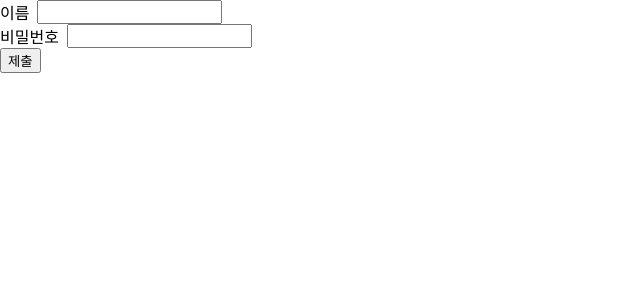
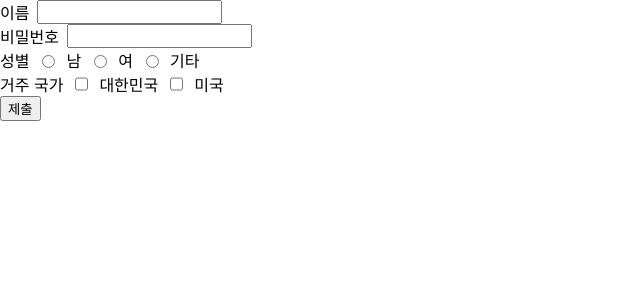
Before and after one commit to jmjkim/form-practice, a React (Vite) app: page /join in a window 1280 px wide. Shown: the top 300 px of the page, without its empty margins (0-640 px from the left). Built offline with nearby package versions, Linux system fonts and the light colour scheme.

Commit message:
Working on form submit behavior

```diff
--- /dev/null
+++ b/src/components/CheckboxField.tsx
@@ -0,0 +1,23 @@
+import {FunctionComponent} from 'react';
+import {CheckboxProps} from "../types/CheckboxProps";
+import useCheck from '../hooks/useCheck';
+
+const CheckboxField: FunctionComponent<CheckboxProps> = ({source, label, type}) => {
+    const {onCheck} = useCheck({source})
+
+    return (
+        <div>
+            <div style={{display: 'flex', gridGap: '8px'}}>
+                <label htmlFor={source}>{label}</label>
+
+                <input id={'대한민국'} name={source} type={type} value={'대한민국'} onChange={e => onCheck(e.target.value)}/>
+                <label htmlFor={'대한민국'}>대한민국</label>
+
+                <input id={'미국'} name={source} type={type} value={'미국'} onChange={e => onCheck(e.target.value)}/>
+                <label htmlFor={'미국'}>미국</label>
+            </div>
+        </div>
+    )
+}
+
+export default CheckboxField;
--- /dev/null
+++ b/src/components/SelectboxField.tsx
@@ -0,0 +1,26 @@
+import {FunctionComponent} from 'react';
+import {SelectboxProps} from "../types/SelectboxProps";
+import useSelect from "../hooks/useSelect";
+
+const SelectboxField: FunctionComponent<SelectboxProps> = ({source, label, type}) => {
+    const {onSelect} = useSelect({source})
+
+    return (
+        <div>
+            <div style={{display: 'flex', gridGap: '8px'}}>
+                <label htmlFor={source}>{label}</label>
+
+                <input id={'남'} name={source} type={type} value={'남'} onChange={e => onSelect(e.target.value)}/>
+                <label htmlFor={'남'}>남</label>
+
+                <input id={'여'} name={source} type={type} value={'여'} onChange={e => onSelect(e.target.value)}/>
+                <label htmlFor={'여'}>여</label>
+
+                <input id={'기타'} name={source} type={type} value={'기타'} onChange={e => onSelect(e.target.value)}/>
+                <label htmlFor={'기타'}>기타</label>
+            </div>
+        </div>
+    )
+}
+
+export default SelectboxField;
--- a/src/components/SimpleForm.tsx
+++ b/src/components/SimpleForm.tsx
@@ -8,23 +8,42 @@ export const FormContext = createContext({
     setErrors: (v: any) => {
     },
     errors: {} as Record<string, string>,
+
+    setSelectboxValues: (v: any) => {
+    },
+    selectboxValues: {} as Record<string, string>,
+
+    setCheckboxValues: (v: any) => {
+    },
+    checkboxValues: {} as Record<string, string>,
 })
 
 const SimpleForm = ({children}: PropsWithChildren<{}>) => {
     const [values, setValues] = useState({});
     const [errors, setErrors] = useState({});
+    const [selectboxValues, setSelectboxValues] = useState({});
+    const [checkboxValues, setCheckboxValues] = useState({});
 
-    const value = useMemo(() => ({setValues, values, errors, setErrors}), [setValues, values, errors, setErrors]);
+    const value = useMemo(() => ({
+        setValues, values, setErrors, errors, setSelectboxValues, selectboxValues, setCheckboxValues, checkboxValues,
+    }), [setValues, values, setErrors, errors, setSelectboxValues, selectboxValues, setCheckboxValues, checkboxValues]);
 
-    const isValuesValid = !Object.values(values).every(val => val === "");
+    const submitValues = {
+        ...values,
+        ...selectboxValues,
+        ...checkboxValues,
+    }
+
+    const valuesNotEmpty = Object.values(submitValues).every(val => val !== "");
     const noErrors = Object.values(errors).every(err => err === "");
+
+    console.log(submitValues, valuesNotEmpty, noErrors);
 
     const onClick = (e: any) => {
         e.preventDefault();
 
-        if (isValuesValid && noErrors) {
-            alert(JSON.stringify(values));
-        }
+        if (valuesNotEmpty && noErrors)
+            alert(JSON.stringify(submitValues));
     }
 
     return (
--- a/src/components/TextField.tsx
+++ b/src/components/TextField.tsx
@@ -1,7 +1,6 @@
-import React, {FunctionComponent, useState} from 'react';
+import {FunctionComponent} from 'react';
 import {InputProps} from "../types/InputProps";
-import {useInput} from "../hooks/useInput";
-
+import { useInput } from '../hooks/useInput';
 
 const TextField: FunctionComponent<InputProps> = ({source, label, placeholder, type, validate}) => {
     const { value, onChange, errors } = useInput({source, validate});
--- a/src/containers/UserInfoForm.tsx
+++ b/src/containers/UserInfoForm.tsx
@@ -1,12 +1,17 @@
 import SimpleForm from "../components/SimpleForm";
 import TextField from "../components/TextField";
+import SelectboxField from "../components/SelectboxField";
 import {min, max} from "../hooks/useInput";
+import CheckboxField from "../components/CheckboxField";
 
 function UserInfoForm(): JSX.Element {
     return (
         <SimpleForm>
             <TextField source={'name'} label={'이름'} validate={[min(5), max(10)]}/>
             <TextField type='password' source={'password'} label={'비밀번호'} validate={[min(5), max(10)]}/>
+
+            <SelectboxField type={'radio'} source={'gender'} label={'성별'}/>
+            <CheckboxField type={'checkbox'} source={'location'} label={'거주 국가'}/>
         </SimpleForm>
     );
 }
--- /dev/null
+++ b/src/hooks/useCheck.tsx
@@ -0,0 +1,21 @@
+import { CheckboxProps } from "../types/CheckboxProps";
+import { useCallback, useContext } from "react";
+import { FormContext } from "../components/SimpleForm"
+
+interface UseCheckboxProps extends Pick<CheckboxProps, 'source'> {
+}
+
+const useCheck = (props: UseCheckboxProps) => {
+    const { checkboxValues, setCheckboxValues } = useContext(FormContext);
+
+    const onCheck = useCallback((e: any) => {
+        setCheckboxValues({
+            ...checkboxValues,
+            [props.source]: e,
+        });
+    }, [checkboxValues]);
+
+    return {onCheck};
+}
+
+export default useCheck;
--- a/src/hooks/useInput.tsx
+++ b/src/hooks/useInput.tsx
@@ -1,34 +1,47 @@
 import {InputProps} from "../types/InputProps";
-import React, {useCallback, useContext} from "react";
+import {useCallback, useContext} from "react";
 import {FormContext} from "../components/SimpleForm";
 
 interface UseInputProps extends Pick<InputProps, 'source'>, Pick<InputProps, 'validate'> {
 }
 
-const min = (minNum: number) => (value: string, obj: errObj): string | undefined=> {
+const min = (minNum: number) => (value: string, obj: any): string | undefined => {
     if (value.length < minNum) {
-        if (value.length === 0) {
-            obj.setErrors({...obj.errors, [obj.key]: ""});
+        if (value === "") {
+            obj.setErrors({
+                ...obj.errors,
+                [obj.key]: "",
+            })
         }
-        return `반드시 ${minNum}자 이상 입력해주세요.`
 
-    } else {
-        obj.setErrors({...obj.errors, [obj.key]: ""});
+        else {
+            return `반드시 ${minNum}자 이상 입력해주세요.`;
+        }
+    }
+
+    else {
+        obj.setErrors({
+            ...obj.errors,
+            [obj.key]: "",
+        })
     }
 }
 
-const max = (maxNum: number) => (value: string, obj: errObj): string | undefined => {
+const max = (maxNum: number) => (value: string, obj: any): string | undefined => {
     if (value.length > maxNum) {
-        return `반드시 ${maxNum}자 이하로 입력해주세요.`;
+        return `반드시 ${maxNum}자 이하로 입력해주세요.`
     }
 
-    else if (value.length === 0) {
-        obj.setErrors({...obj.errors, [obj.key]: ""});
+    else if (value === "") {
+        obj.setErrors({
+            ...obj.errors,
+            [obj.key]: "",
+        })
     }
 }
 
 function useInput(props: UseInputProps) {
-    const { setValues, values, errors, setErrors } = useContext(FormContext);
+    const { setValues, values, setErrors, errors } = useContext(FormContext);
 
     const errObj = {
         key: props.source,
@@ -37,6 +50,7 @@ function useInput(props: UseInputProps) {
     };
 
     const onChange = useCallback((v: string) => {
+
         props.validate.forEach(func => {
             const errorMessage = func(v, errObj);
 
@@ -44,15 +58,14 @@ function useInput(props: UseInputProps) {
                 setErrors({
                     ...errors,
                     [props.source]: errorMessage,
-                });
+                })
             }
 
             setValues({
                 ...values,
                 [props.source]: v,
-            });
-        })
-
+            })
+        });
     }, [values, props.source]);
 
     return {value: values[props.source], onChange, errors}
--- /dev/null
+++ b/src/hooks/useSelect.tsx
@@ -0,0 +1,21 @@
+import { SelectboxProps } from "../types/SelectboxProps";
+import { useCallback, useContext } from "react";
+import { FormContext } from "../components/SimpleForm"
+
+interface UseSelectboxProps extends Pick<SelectboxProps, 'source'> {
+}
+
+const useSelect = (props: UseSelectboxProps) => {
+    const { selectboxValues, setSelectboxValues } = useContext(FormContext);
+
+    const onSelect = useCallback((e: any) => {
+        setSelectboxValues({
+            ...selectboxValues,
+            [props.source]: e,
+        });
+    }, [selectboxValues]);
+
+    return {onSelect};
+}
+
+export default useSelect;
--- /dev/null
+++ b/src/types/CheckboxProps.ts
@@ -0,0 +1,7 @@
+import {HTMLInputTypeAttribute} from "react";
+
+export interface CheckboxProps {
+    source: string;
+    label: string;
+    type: HTMLInputTypeAttribute;
+}
--- a/src/types/InputProps.ts
+++ b/src/types/InputProps.ts
@@ -6,5 +6,5 @@ export interface InputProps {
     placeholder?: string;
     type?: HTMLInputTypeAttribute
 
-    validate: ((value: string) => string | undefined)[];
+    validate: ((value: string, obj: {}) => string | undefined)[];
 }
--- /dev/null
+++ b/src/types/SelectboxProps.ts
@@ -0,0 +1,7 @@
+import {HTMLInputTypeAttribute} from "react";
+
+export interface SelectboxProps {
+    source: string;
+    label: string;
+    type: HTMLInputTypeAttribute;
+}
```
